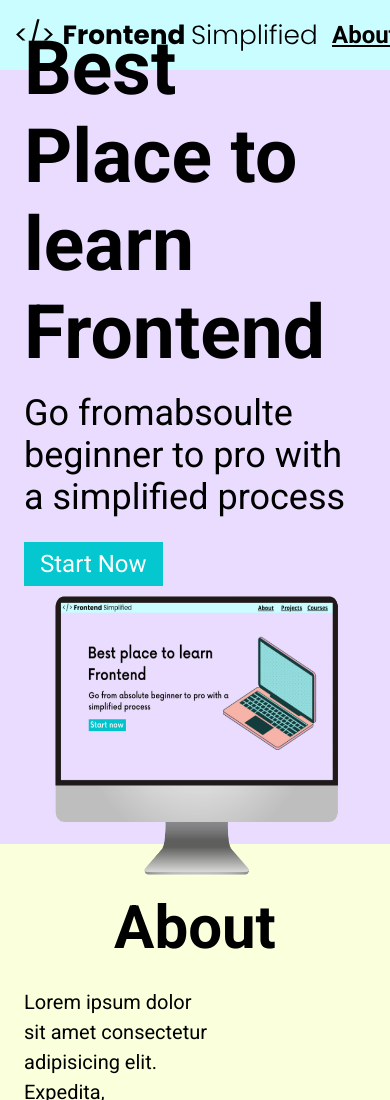
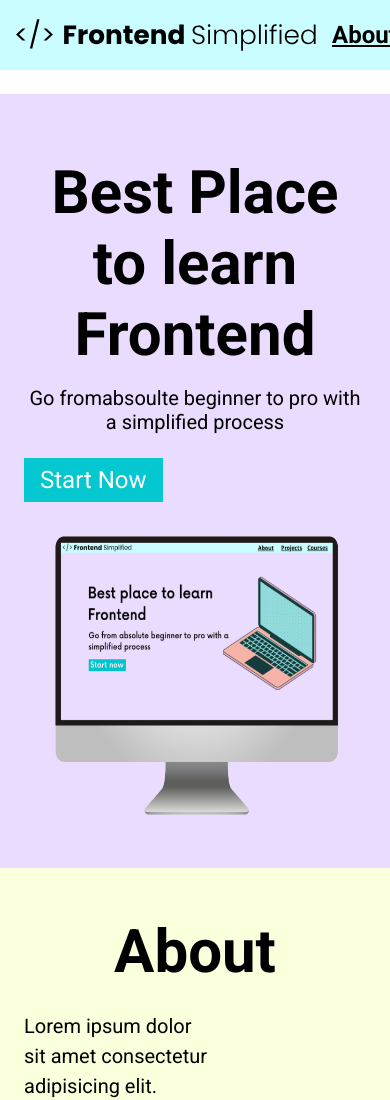
Before and after one commit to awinp/miniproject, a plain HTML site: page index.html in a window 390 px wide. Shown: the top 1100 px of the page. Drawn offline with Linux system fonts and the light colour scheme.

Commit message:
not complete

```diff
--- a/index.html
+++ b/index.html
@@ -19,7 +19,7 @@
       </nav>
       <header>
         <div class="row">
-          <div>
+          <div class="home-description">
             <h1>Best Place to learn Frontend</h1>
             <p class="subheader">
               Go fromabsoulte beginner to pro with a simplified process
--- a/style.css
+++ b/style.css
@@ -13,7 +13,9 @@ nav{
     justify-content: space-between;
     align-items: center;
     padding: 0 16px;
+    margin-bottom: 24px;
     background-color: #cafdff;
+
 }
 header{
     background-color: #eadcff;
@@ -24,8 +26,11 @@ header{
     justify-content: center;
 
 
+
 }
-h1{font-size: 72px;}
+h1{font-size: 72px;
+    margin-top: 24px;
+}
 
 .subheader{
     font-size:36px;
@@ -159,4 +164,16 @@ margin-bottom: 16px;
     .row{
         flex-direction: column;
     }
+
+    .home-description{
+        margin-bottom: 24px;
+    }
+    h1{
+        text-align: center;
+        font-size: 60px;
+    }
+    .subheader{
+        text-align: center;
+        font-size: 20px;
+    }
 }
```
